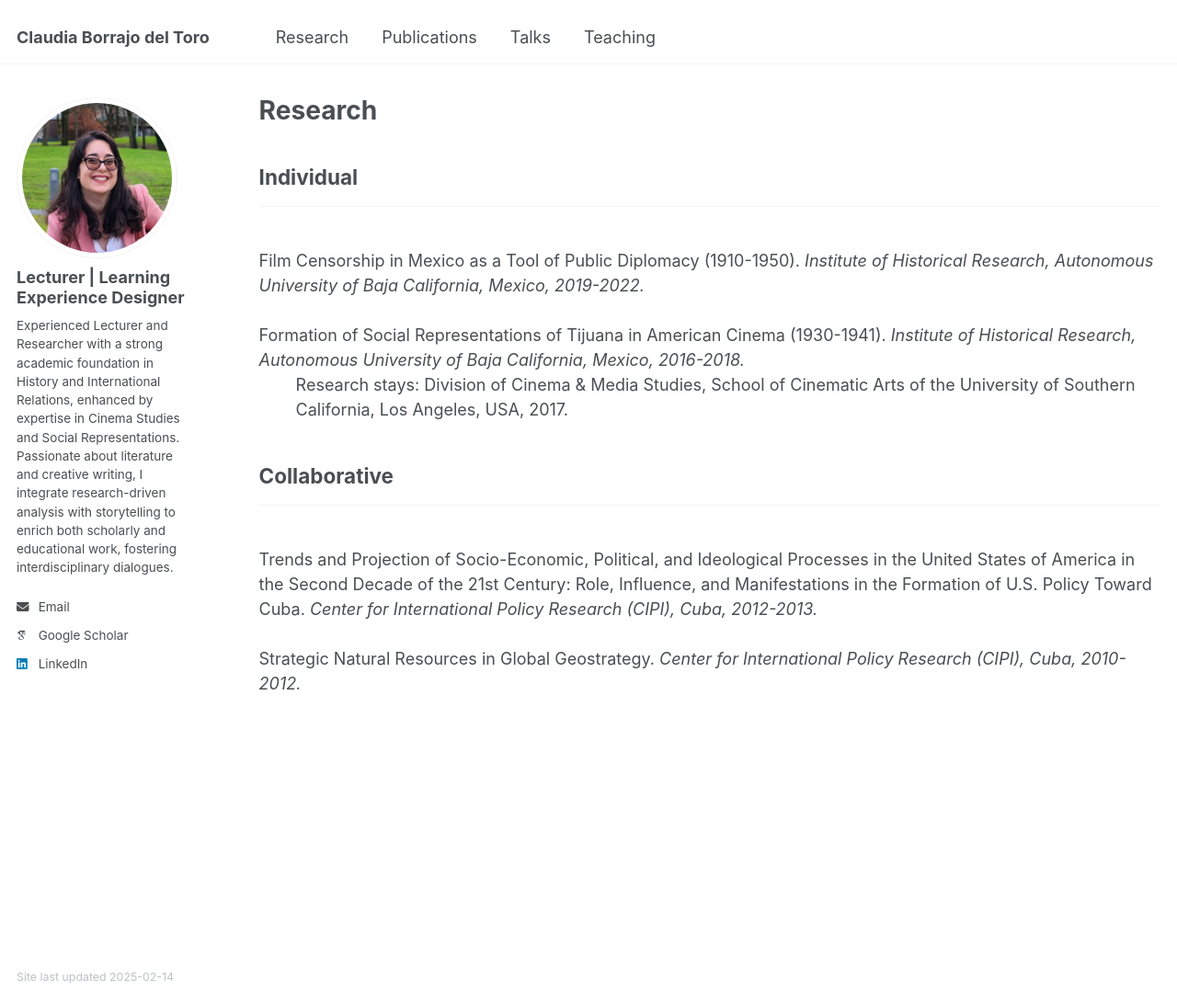
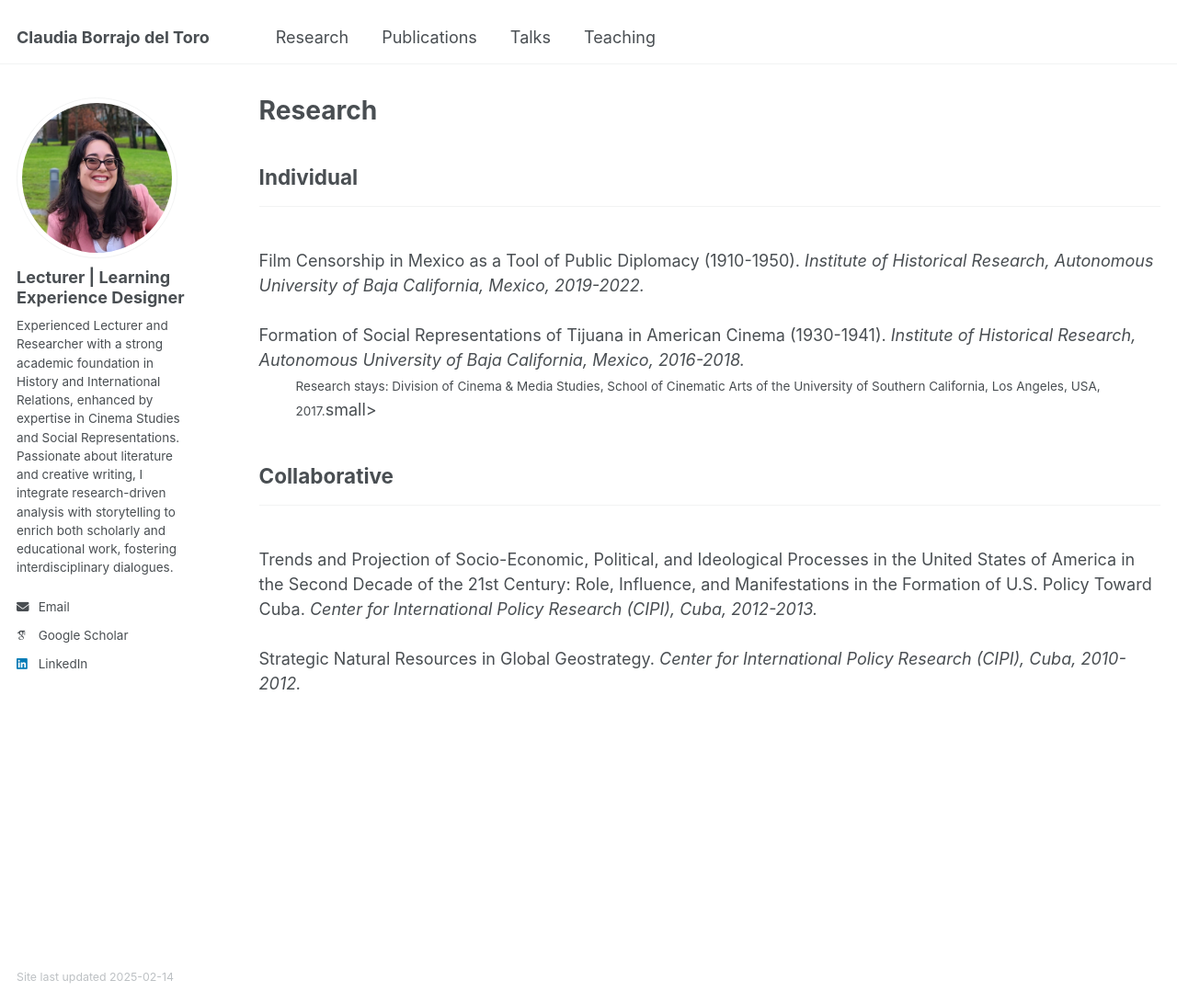
Before and after one commit to claudiabt/claudiabt.github.io, a Jekyll site: the page built from _pages/research.html, in a window 1280 px wide and 1091 px high. Shown: the whole window at 92% size. Built offline with Jekyll 4.4.1, drawn with Linux system fonts in a browser that asks for light colours; some web fonts are replaced.

Commit message:
Update research.html

```diff
--- a/_pages/research.html
+++ b/_pages/research.html
@@ -13,7 +13,7 @@ Film Censorship in Mexico as a Tool of Public Diplomacy (1910-1950). <i>Institut
 <br>
 <br>
 Formation of Social Representations of Tijuana in American Cinema (1930-1941). <i>Institute of Historical Research, Autonomous University of Baja California, Mexico, 2016-2018.</i>
-<dd>Research stays: Division of Cinema & Media Studies, School of Cinematic Arts of the University of Southern California, Los Angeles, USA, 2017.</dd>
+<dd><small>Research stays: Division of Cinema & Media Studies, School of Cinematic Arts of the University of Southern California, Los Angeles, USA, 2017.</small>small></dd>
 
 <h2>Collaborative</h2><hr />
 <br>
```
